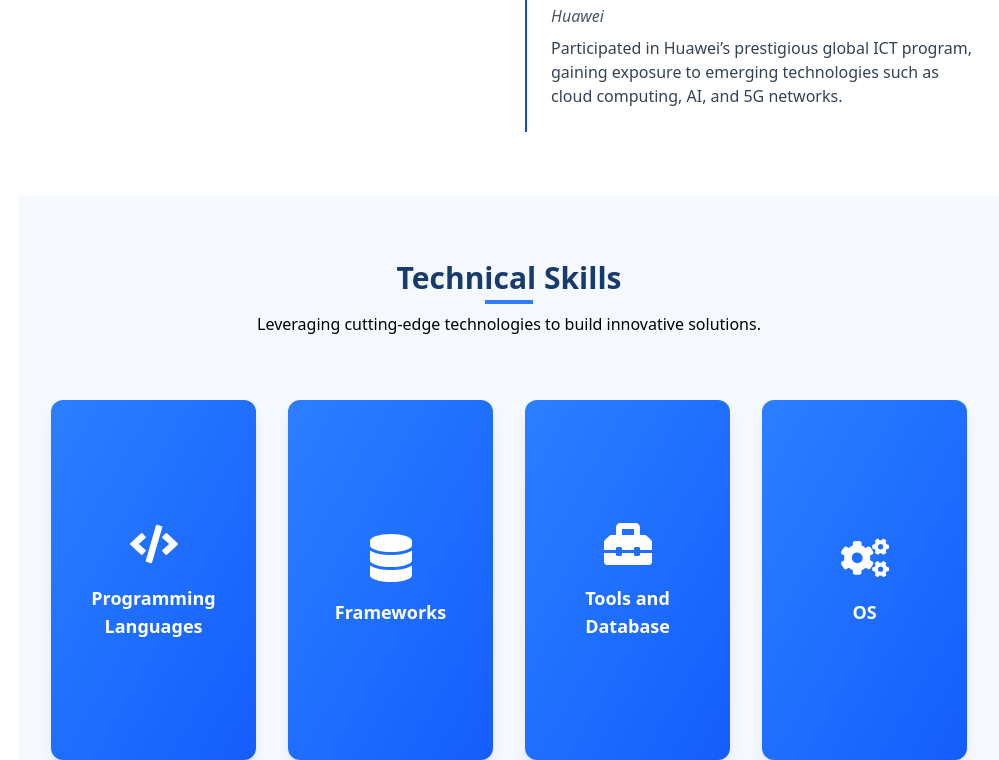
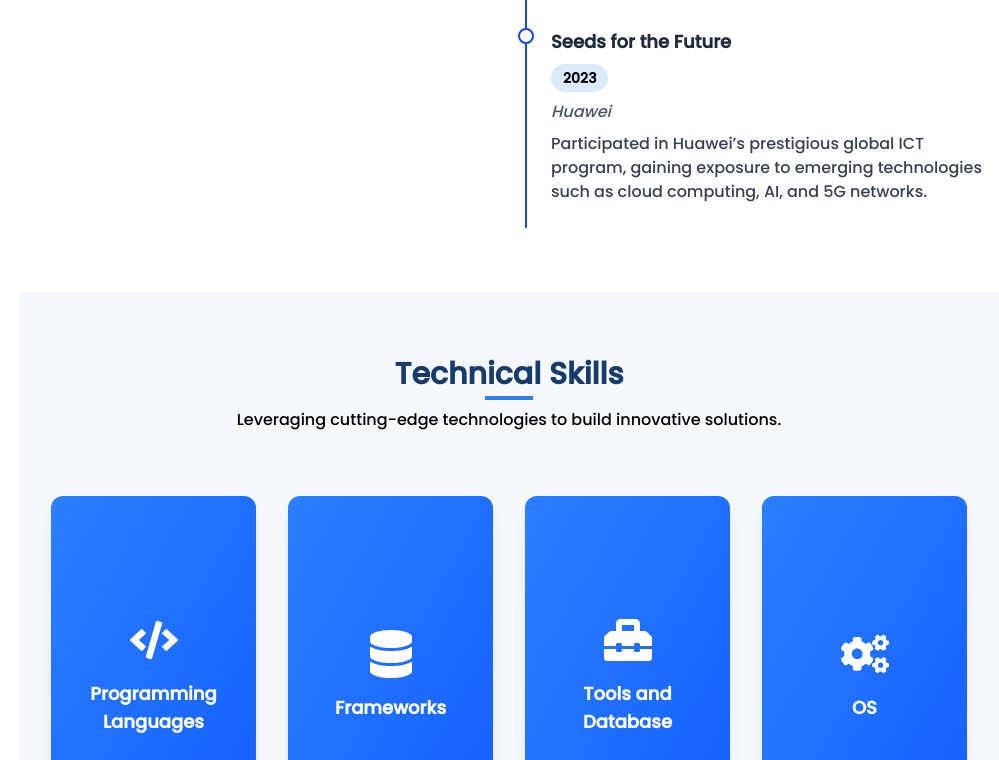
Before and after one commit to KhoTheProgrammer/Portfolio, a React (Vite) app: page / in a window 1280 px wide. Shown: the part 2528-3288 px from the top of the page, without its empty margins (281-1280 px from the left). Built offline with nearby package versions, Linux system fonts and the light colour scheme.

Commit message:
Changed font to poppins for the whole application

```diff
--- a/src/App.tsx
+++ b/src/App.tsx
@@ -19,7 +19,7 @@ const App = () => {
 
   return (
 
-      <div className="lg:flex">
+      <div className="lg:flex font-poppins">
         {/* Sidebar - visible on large screens or when toggled on small screens */}
         <Sidebar isOpen={isSidebarOpen} toggleSidebar={toggleSidebar} />
         <Menu toggleSidebar={toggleSidebar} isSidebarOpen={isSidebarOpen} />
```
